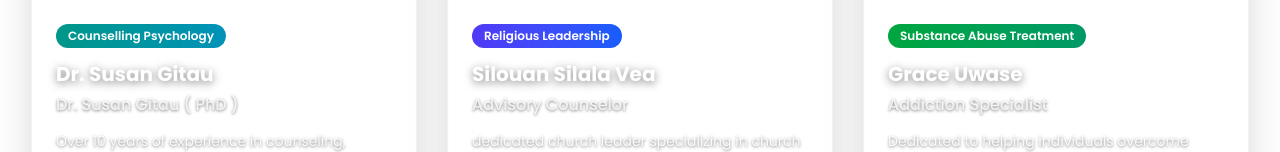
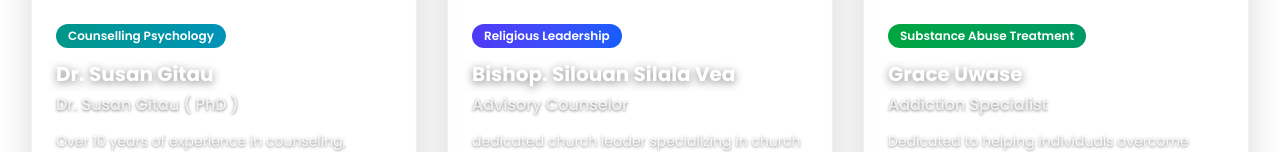
Before and after one commit to aime-stack/iwacu-recovery, a Next.js app: page /team in a window 1280 px wide. Shown: the part 1974-2126 px from the top of the page. Built offline with nearby package versions, Linux system fonts and the light colour scheme; no server answers.

Commit message:
Fixed advisory members name

```diff
--- a/src/app/team/page.tsx
+++ b/src/app/team/page.tsx
@@ -93,7 +93,7 @@
       gradient: "from-teal-600 to-cyan-600"
     },
     {
-      name: "Silouan Silala Vea",
+      name: "Bishop. Silouan Silala Vea",
       role: "Advisory Counselor",
       specialization: "Religious Leadership",
       image: "/team/silouan-silala.jpg",
```
